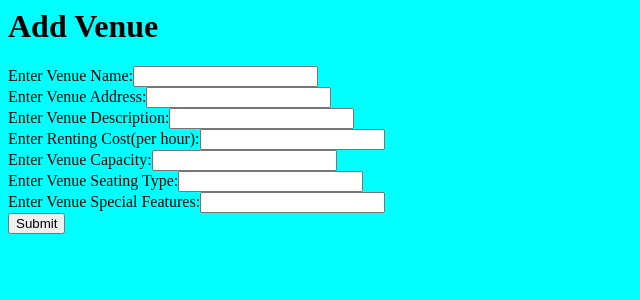
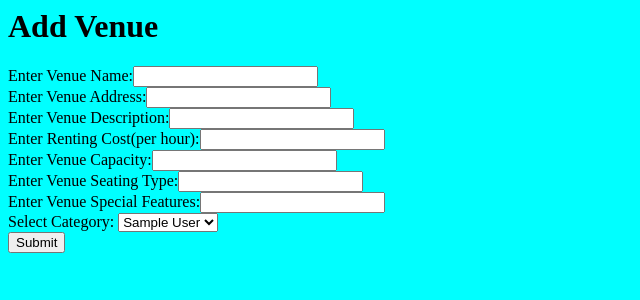
Before and after one commit to 202012092/Eventrra, a Django app: page /addVenue in a window 1280 px wide. Shown: the top 300 px of the page, without its empty margins (0-640 px from the left). Run offline with Django 3.2, Linux system fonts and the light colour scheme; tables that the repository leaves empty hold one stand-in row (values such as "Sample post").

Commit message:
venuesadded

```diff
--- a/eventmanager/accounts/views.py
+++ b/eventmanager/accounts/views.py
@@ -2,7 +2,9 @@
 from django.http.response import HttpResponse
 from django.shortcuts import render
 
-from accounts.models import EventHostAccounts, VenueHolderAccounts, Venues
+from accounts.models import EventCategories, EventHostAccounts, VenueHolderAccounts, Venues
+
+current_user = None
 
 # Create your views here.
 def homepage(request):
@@ -134,7 +136,9 @@ def vhlogin(request):
 
         if not error_message:
             venueholder = VenueHolderAccounts.objects.get(email = email)
-            return render(request, 'vhlogin.html',{'venueholder':venueholder})
+            global current_user
+            current_user = venueholder
+            return render(request, 'vhlogin.html',{'venueholder':current_user})
         else:
             return render(request, 'homepage.html', {'vh_error': error_message})
     else:
@@ -152,7 +156,8 @@ def vhlogout(request):
 #Venues
 
 def addvenue(request):
-    return render(request, 'addvenue.html')
+    cats = EventCategories.objects.all()
+    return render(request, 'addvenue.html',{'cats':cats})
 
 def venueregister(request):
     if request.method == 'POST':
@@ -163,6 +168,8 @@ def venueregister(request):
         venue_capacity = request.POST['venuecap']
         venue_seating_type = request.POST['venuesit']
         venue_special_features = request.POST['venuefeat']
+        category_id = request.POST['categories']
+        cat = EventCategories.objects.get(category_id = category_id)
 
         error_message = None
         if(not venue_name):
@@ -181,11 +188,11 @@ def venueregister(request):
             error_message = "Special Features required"
 
         if not error_message:
-            venueholder = Venues()
-            venueholder.save()
+            venue = Venues(venue_name = venue_name,venue_address = venue_address, venue_description = venue_description, venue_cost = venue_cost, venue_capacity = venue_capacity, venue_seating_type = venue_seating_type, venue_special_features = venue_special_features, category_id = cat, venue_holder_id = current_user)
+            venue.save()
 
             return render(request, 'vhlogin.html',{'v_success': 'Venue Successfully Added'})
         else:
             return render(request, 'addvenue.html', {'error': error_message})
     else:
-        return render(request, 'vhlogin.html')
+        return render(request, 'addvenue.html.html')
--- a/eventmanager/templates/addvenue.html
+++ b/eventmanager/templates/addvenue.html
@@ -15,6 +15,12 @@
     Enter Venue Capacity:<input type="text" name="venuecap"><br>
     Enter Venue Seating Type:<input type="text" name="venuesit"><br>
     Enter Venue Special Features:<input type="text" name="venuefeat"><br>
+    Select Category:
+    <select name="categories" id="categories">
+        {% for cat in cats %}
+            <option value={{cat.category_id}}>{{cat.category_name}}</option>
+        {% endfor %}
+    </select><br>
     <input type="submit">
 </form>
 {% endblock %}
```
